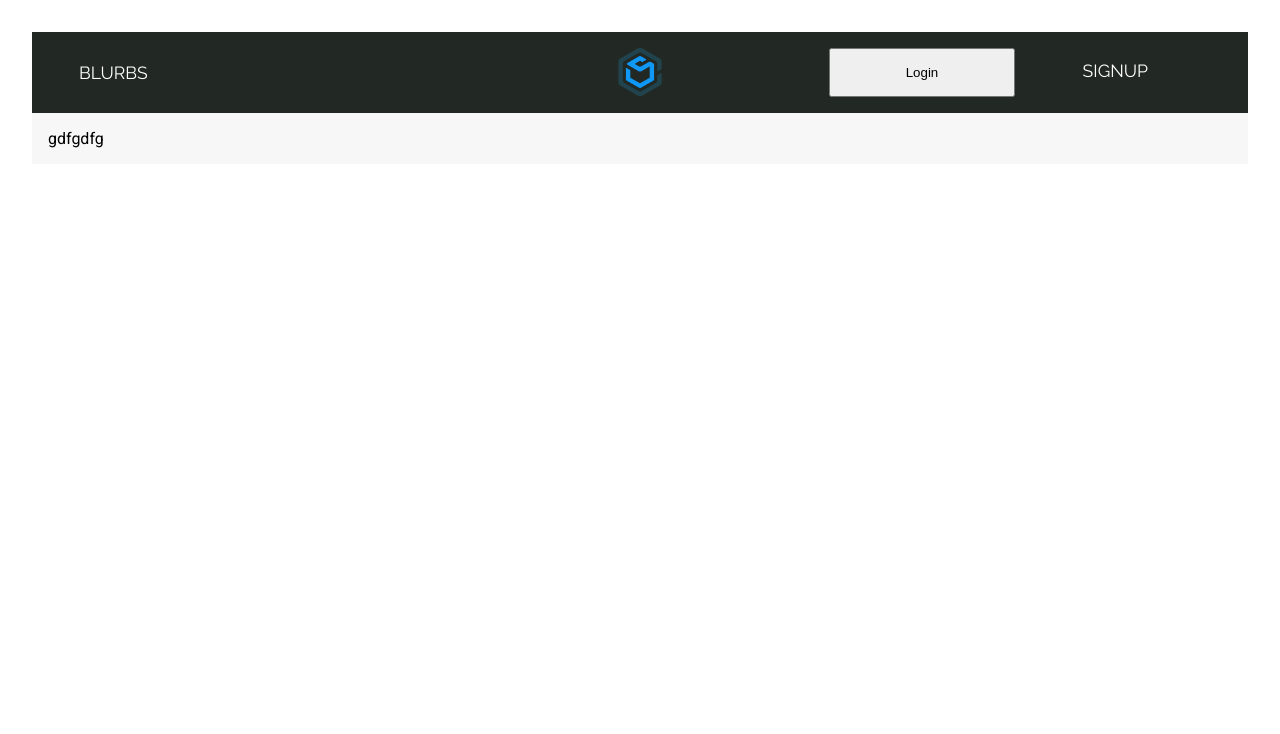
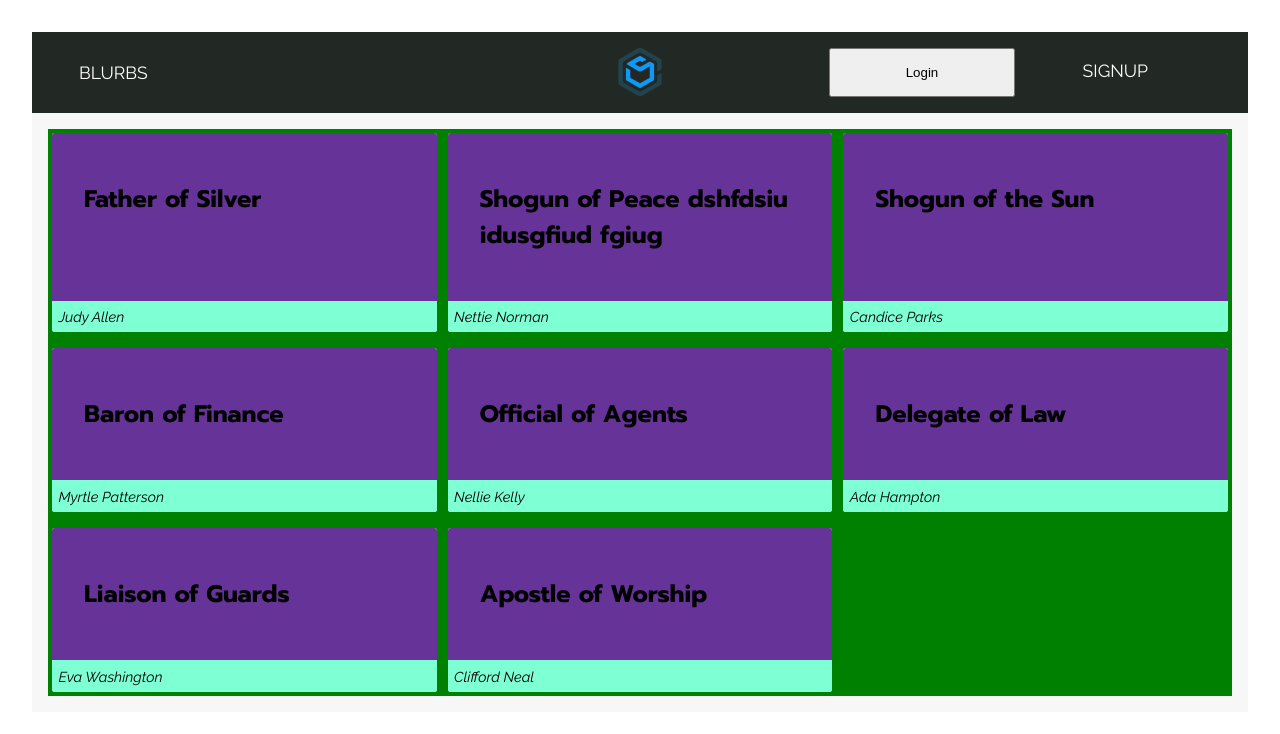
Before and after one commit to mohit-kumar-behera/blurb, a React (Create React App) app in the folder blurb-client/: page / in a window 1280 px wide. Shown: the top 734 px of the page. Built offline with nearby package versions, Linux system fonts and the light colour scheme.

Commit message:
add blurb card structure

```diff
--- a/blurb-client/package.json
+++ b/blurb-client/package.json
@@ -6,6 +6,7 @@
     "@testing-library/jest-dom": "^5.16.0",
     "@testing-library/react": "^11.2.7",
     "@testing-library/user-event": "^12.8.3",
+    "lodash": "^4.17.21",
     "react": "^17.0.2",
     "react-dom": "^17.0.2",
     "react-redux": "^7.2.6",
--- /dev/null
+++ b/blurb-client/src/components/Blurb/Blurb.css
@@ -0,0 +1,62 @@
+.blurb-wrapper {
+  display: grid;
+  background-color: green;
+  grid-template-columns: repeat(3, 1fr);
+  grid-gap: 1em 0.7em;
+  padding: 0.25em;
+}
+
+.blurb-card {
+  display: flex;
+  flex-direction: column;
+  background: var(--lightgrey);
+  border-radius: 3px;
+  padding: 0;
+}
+
+.blurb-card__body {
+  height: 100%;
+  padding: 3em 2em;
+  border-top-left-radius: inherit;
+  border-top-right-radius: inherit;
+  background-color: rebeccapurple;
+}
+
+.blurb-card__body > .title {
+  font-weight: 700;
+  font-family: var(--font-prompt);
+}
+
+.blurb-card__footer {
+  padding: 0.4em;
+  border-bottom-left-radius: inherit;
+  border-bottom-right-radius: inherit;
+  background-color: aquamarine;
+}
+
+.blurb-card__footer > .author {
+  font-size: 0.9rem;
+  font-family: var(--font-raleway);
+  font-style: italic;
+}
+
+@media screen and (min-width: 1400px) {
+  .blurb-wrapper {
+    grid-template-columns: repeat(4, 1fr);
+  }
+}
+@media screen and (min-width: 992px) and (max-width: 1400px) {
+  .blurb-wrapper {
+    grid-template-columns: repeat(3, 1fr);
+  }
+}
+@media screen and (min-width: 576px) and (max-width: 992px) {
+  .blurb-wrapper {
+    grid-template-columns: repeat(2, 1fr);
+  }
+}
+@media screen and (max-width: 576px) {
+  .blurb-wrapper {
+    grid-template-columns: repeat(1, 1fr);
+  }
+}
--- /dev/null
+++ b/blurb-client/src/components/Blurb/Blurb.jsx
@@ -0,0 +1,78 @@
+import React from 'react';
+
+// import components
+import BlurbCard from './BlurbCard';
+
+// import stylesheets
+import './Blurb.css';
+
+const blurbData = [
+  {
+    id: Math.floor(Math.random() * 14575),
+    title: 'Father of Silver',
+    user: {
+      name: 'Judy Allen',
+    },
+  },
+  {
+    id: Math.floor(Math.random() * 14575),
+    title: 'Shogun of Peace dshfdsiu idusgfiud fgiug',
+    user: {
+      name: 'Nettie Norman',
+    },
+  },
+  {
+    id: Math.floor(Math.random() * 14575),
+    title: 'Shogun of the Sun',
+    user: {
+      name: 'Candice Parks',
+    },
+  },
+  {
+    id: Math.floor(Math.random() * 14575),
+    title: 'Baron of Finance',
+    user: {
+      name: 'Myrtle Patterson',
+    },
+  },
+  {
+    id: Math.floor(Math.random() * 14575),
+    title: 'Official of Agents',
+    user: {
+      name: 'Nellie Kelly',
+    },
+  },
+  {
+    id: Math.floor(Math.random() * 14575),
+    title: 'Delegate of Law',
+    user: {
+      name: 'Ada Hampton',
+    },
+  },
+  {
+    id: Math.floor(Math.random() * 14575),
+    title: 'Liaison of Guards',
+    user: {
+      name: 'Eva Washington',
+    },
+  },
+  {
+    id: Math.floor(Math.random() * 14575),
+    title: 'Apostle of Worship',
+    user: {
+      name: 'Clifford Neal',
+    },
+  },
+];
+
+class Blurb extends React.Component {
+  renderBlurbs() {
+    return blurbData.map(blurb => <BlurbCard blurb={blurb} />);
+  }
+
+  render() {
+    return <div className="blurb-wrapper">{this.renderBlurbs()}</div>;
+  }
+}
+
+export default Blurb;
--- /dev/null
+++ b/blurb-client/src/components/Blurb/BlurbCard.jsx
@@ -0,0 +1,16 @@
+import React from 'react';
+
+const BlurbCard = props => {
+  return (
+    <div className="blurb-card">
+      <div className="blurb-card__body">
+        <h2 className="title">{props.blurb.title}</h2>
+      </div>
+      <div className="blurb-card__footer">
+        <small className="author">{props.blurb.user.name}</small>
+      </div>
+    </div>
+  );
+};
+
+export default BlurbCard;
--- a/blurb-client/src/components/Home/Home.jsx
+++ b/blurb-client/src/components/Home/Home.jsx
@@ -1,14 +1,8 @@
 import React from 'react';
 
 // import components
+import Blurb from '../Blurb/Blurb';
 
-// import stylesheets
-import './Home.css';
-
-class Home extends React.Component {
-  render() {
-    return 'gdfgdfg';
-  }
-}
+const Home = () => <Blurb />;
 
 export default Home;
--- a/blurb-client/src/components/Layout/PageLayout.jsx
+++ b/blurb-client/src/components/Layout/PageLayout.jsx
@@ -12,7 +12,7 @@ class PageLayout extends React.Component {
     return (
       <section id="page">
         <Navbar />
-        <div class="page-container">
+        <div className="page-container">
           <Outlet />
         </div>
       </section>
```
Also changed, not shown: blurb-client/src/components/Home/Home.css (deleted).
